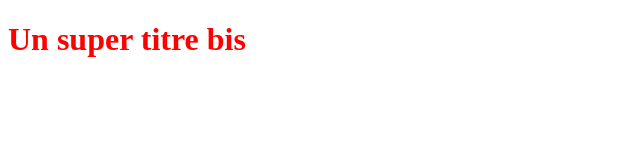
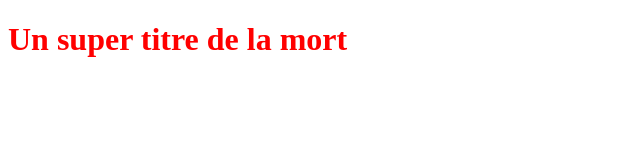
Before and after one commit to Vince4130/OpenclassroomsProject, a plain HTML site: page index.html in a window 1280 px wide. Shown: the whole page, without its empty margins (0-640 px from the left). Drawn offline with Linux system fonts and the light colour scheme.

Commit message:
Changement de titre

```diff
--- a/index.html
+++ b/index.html
@@ -5,6 +5,6 @@
    <link rel="stylesheet" type="text/css" href="styles.css">
 </head>
 <body>
-   <h1>Un super titre bis</h1>
+   <h1>Un super titre de la mort</h1>
 </body>
 </html>
```
